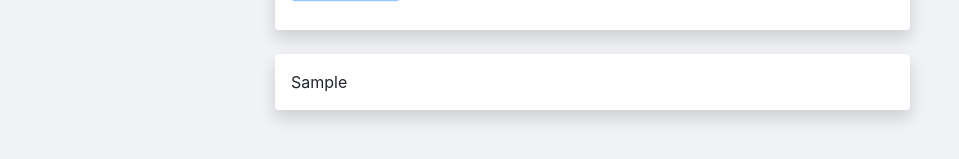
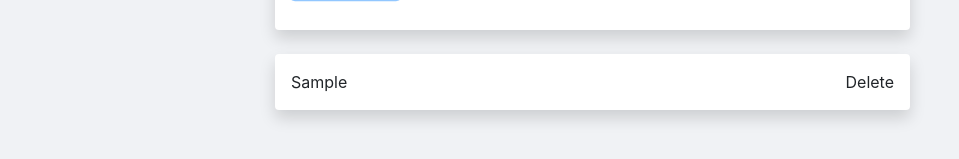
Before and after one commit to Bhargav-ui/faceBook, a React (Create React App) app: page /data in a window 1280 px wide. Both pictures are taken after typing "Sample" into the empty fields and a click on the button "Add Friend". Shown: the part 279-438 px from the top of the page, without its empty margins (0-959 px from the left). Built offline with nearby package versions, Linux system fonts and the light colour scheme.

Commit message:
delete data

```diff
--- a/src/components/Data/Data.js
+++ b/src/components/Data/Data.js
@@ -15,12 +15,41 @@ const Data = () => {
   const addFiend = () => {
     if (name.length > 1) {
       setNameMsg("");
-      data.push(name);
+      var friendJsonData = {
+        name: name,
+        id: data.length,
+      };
+      data.push(friendJsonData);
       setData([...data]);
       localStorage.setItem("data", JSON.stringify(data));
     } else {
       setNameMsg("Min 2 characters");
     }
+  };
+
+  const deleteFriend = (e) => {
+    console.log("Delete clicked");
+    var friends = ["a", "b", "c", "d"];
+    var newFriends = friends.filter((friend, i) => {
+      return i != 2;
+    });
+    //console.log(e, e.target.attributes);
+    var index = e.target.getAttribute("index");
+    //console.log(index);
+    var newData = data.filter((feeind, i) => {
+      return index != i;
+    });
+    setData([...newData]);
+    localStorage.setItem("data", JSON.stringify(newData));
+  };
+
+  const deleteFriendNewMethod = (e) => {
+    let friendId = e.target.getAttribute("friendid");
+    let newFriends = data.filter((friend, i) => {
+      return friend.id != friendId;
+    });
+    setData([...newFriends]);
+    localStorage.setItem("data", JSON.stringify(newFriends));
   };
 
   return (
@@ -54,9 +83,22 @@ const Data = () => {
       <div className="row">
         <div className="col-lg-2"></div>
         <div className="col-lg-7">
-          {data.map((name, i) => (
+          {data.map((friend, i) => (
             <div className="card shadow border-0 mt-4 p-3" key={i}>
-              <div className="card-data"> {name}</div>
+              <div className="card-data">
+                <div className="row">
+                  <div className="col-lg-9">{friend.name}</div>
+                  <div className="col-lg-3 text-right">
+                    <span
+                      friendid={friend.id}
+                      className="fb-pointer"
+                      onClick={deleteFriendNewMethod}
+                    >
+                      Delete
+                    </span>
+                  </div>
+                </div>
+              </div>
             </div>
           ))}
         </div>
--- a/src/css/global.css
+++ b/src/css/global.css
@@ -55,3 +55,7 @@ background-color: rgb(224, 224, 224);
   right:5%;
 
 }
+
+.fb-pointer{
+  cursor: pointer;
+}
```
